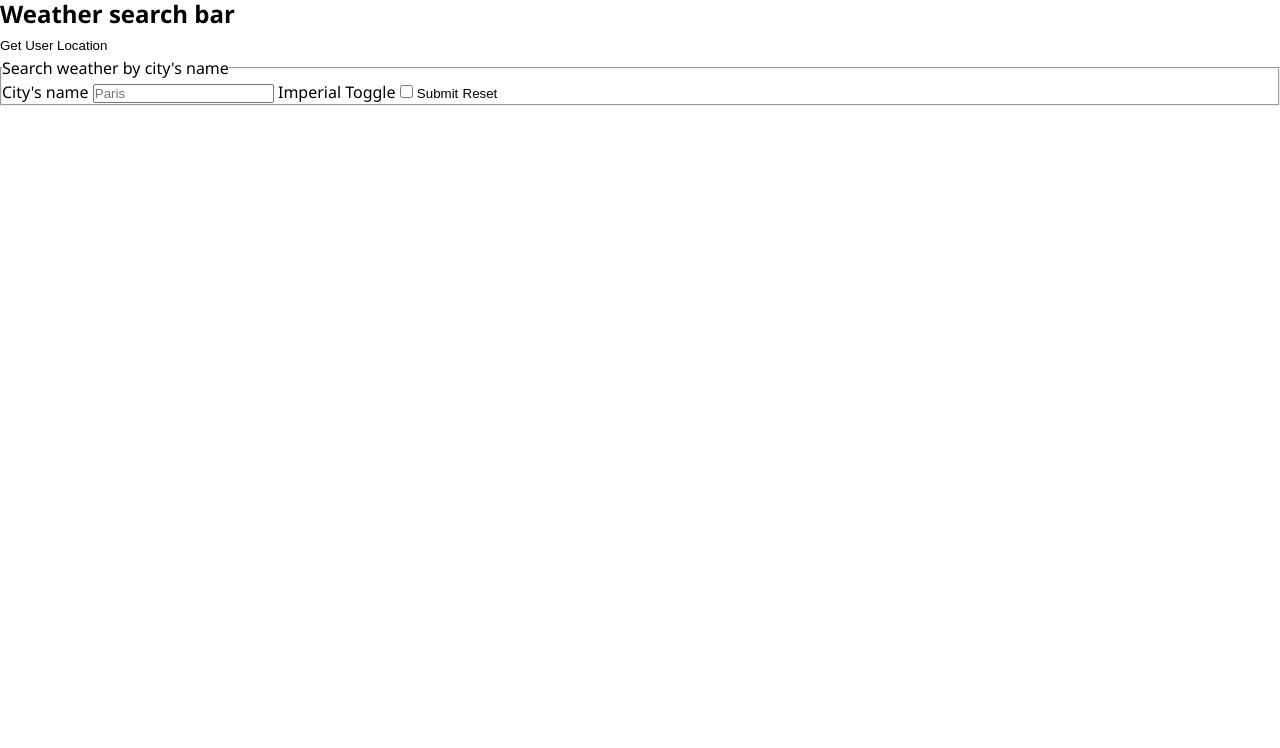
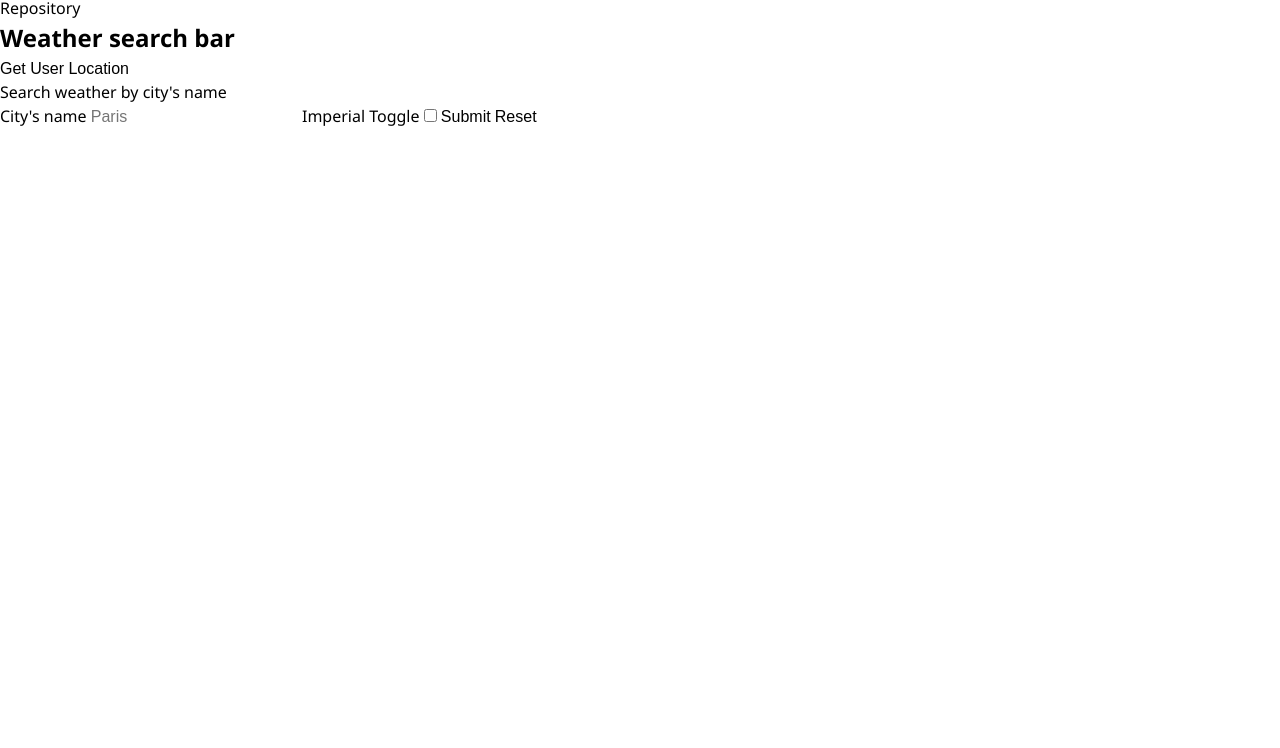
Before and after one commit to nathanEvrardDaCunha/weather-app, a website built with Vite: page index.html in a window 1280 px wide. Shown: the part 52-800 px from the top of the page. Built offline with nearby package versions, Linux system fonts and the light colour scheme; no server answers.

Commit message:
feat: reset css

```diff
--- a/index.html
+++ b/index.html
@@ -34,7 +34,14 @@
         <!-- TODO: Create a header with navbar ? -->
         <!-- TODO: Create a skip navigation menu to go to specific part of the page, with keyboard support -->
 
-        <h1>Weather Dashboard</h1>
+        <header>
+            <h1>Weather Dashboard</h1>
+            <nav>
+                <ul>
+                    <li><a href="https://github.com/nathanEvrardDaCunha/weather-app">Repository</a></li>
+                </ul>
+            </nav>
+        </header>
 
         <main>
             <section id="city-section">
--- a/src/css/reset.css
+++ b/src/css/reset.css
@@ -13,4 +13,27 @@ html {
 button {
     border: none;
     background-color: transparent;
+    cursor: pointer;
+    font-size: 16px;
 }
+
+a {
+    font-size: 16px;
+    text-decoration: none;
+    color: black;
+    cursor: pointer;
+}
+
+input {
+    font-size: 16px;
+    cursor: pointer;
+    border: none;
+}
+
+fieldset {
+    border: none;
+}
+
+legend {
+    font-size: 16px;
+}
```
